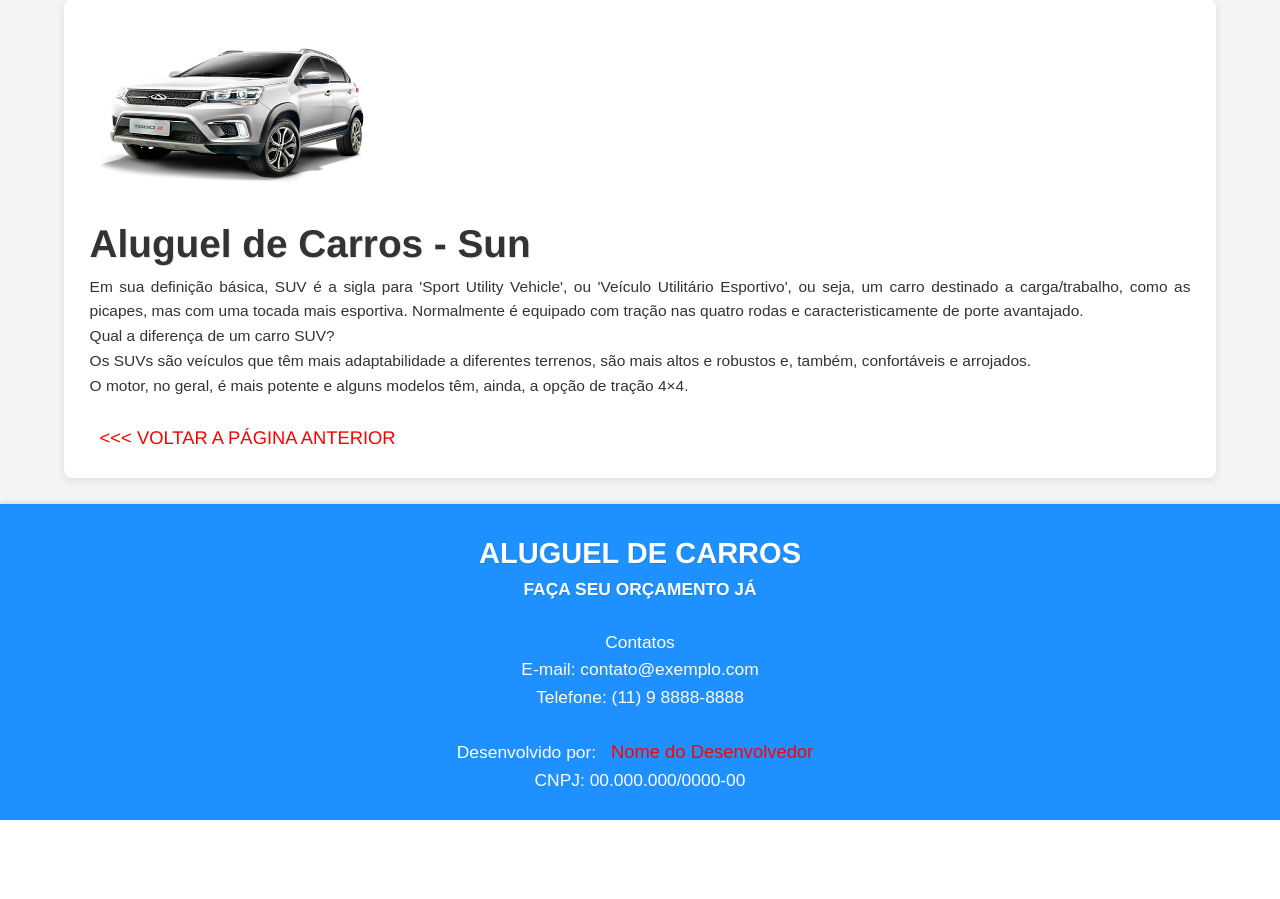
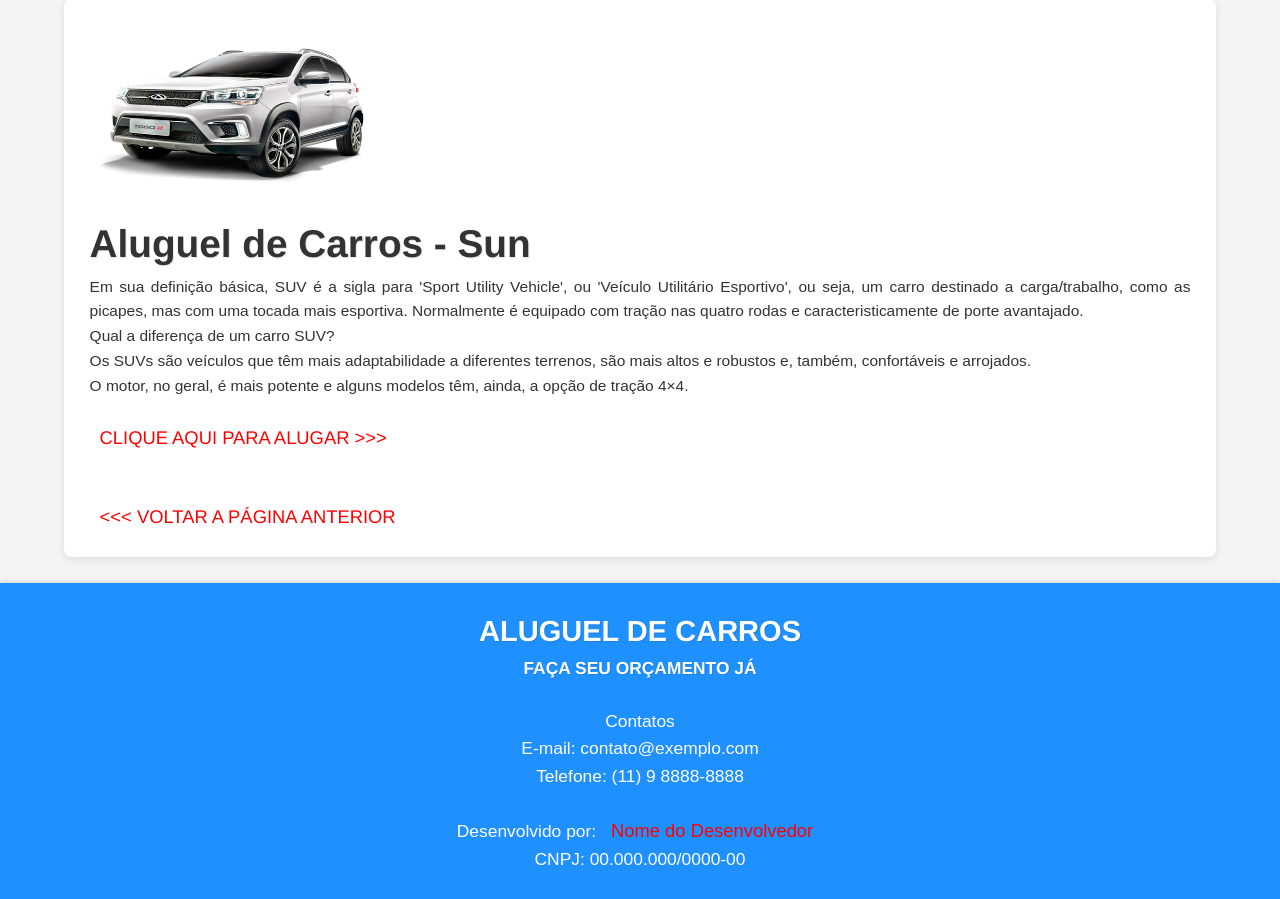
Before and after one commit to lamon-santos/sistema-de-aluguel-de-carros-em-php, a PHP site: page /suv.php in a window 1280 px wide. Shown: the part 359-1258 px from the top of the page. Before the commit the page ends 1179 px from the top, so only its background shows below. Run offline with PHP 8.4, Linux system fonts and the light colour scheme.

Commit message:
botão alugar carro inserido

```diff
--- a/suv.php
+++ b/suv.php
@@ -96,6 +96,9 @@
                                 <p>Os SUVs são veículos que têm mais adaptabilidade a diferentes terrenos, são mais altos e robustos e, também, confortáveis e arrojados. <p>O motor, no geral, é mais potente e alguns modelos têm, ainda, a opção de tração 4×4.</p>";
                 ?>
                 <br>
+                <a href="formularioaluguel.php">CLIQUE AQUI PARA ALUGAR >>></a><br>
+                <br>
+                <br>
                 <a href="index.php"> <<< VOLTAR A PÁGINA ANTERIOR</a>
             </section>
         <footer> <!-- serve para colocar o rodapé do site-->
```
